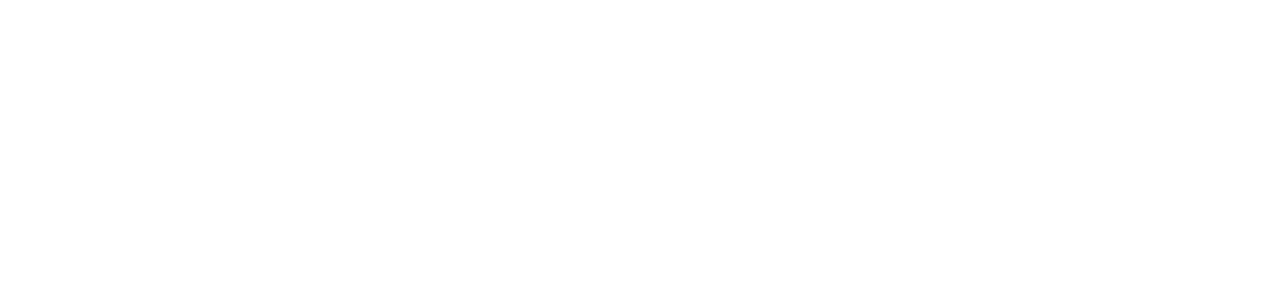
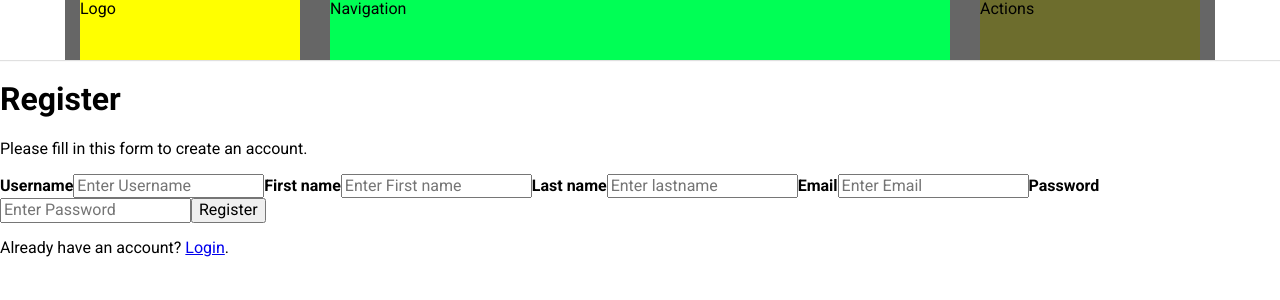
Before and after one commit to hungdao9919/blog-fe, a React (Create React App) app: page /register in a window 1280 px wide. Before the commit this address had no page. Shown: the top 300 px of the page. Built offline with nearby package versions, Linux system fonts and the light colour scheme.

Commit message:
register new user service

```diff
--- a/src/App.js
+++ b/src/App.js
@@ -3,6 +3,7 @@
 import PostDetail from './pages/Posts'
 import Profile from './pages/Profile'
 import Login from './pages/Login'
+import Register from './pages/Register'
 import PostEditor from './components/PostEditor'
 import DefaultLayout from './components/Layouts/DefaultLayout'
 import HeaderOnlyLayout from './components/Layouts/HeaderOnlyLayout'
@@ -15,6 +16,7 @@
           <Route path='/posts' element={<DefaultLayout><PostDetail/></DefaultLayout>}/>
           <Route path='/profile' element={<HeaderOnlyLayout><Profile/></HeaderOnlyLayout>}/>
           <Route path='/login' element={<HeaderOnlyLayout><Login/></HeaderOnlyLayout>}/>
+          <Route path='/register' element={<HeaderOnlyLayout><Register/></HeaderOnlyLayout>}/>
           <Route path='/editor' element={<HeaderOnlyLayout><PostEditor/></HeaderOnlyLayout>}/>
         </Routes>
       </div>
--- a/src/pages/Register/index.js
+++ b/src/pages/Register/index.js
@@ -0,0 +1,54 @@
+import styles from './Register.module.scss'
+import {useState} from 'react'
+import { Link } from 'react-router-dom'
+import register from '../../services/register'
+
+function Login(){
+    const [username, setUsername] = useState('')
+    const [password, setPassword] = useState('')
+    const [firstname, setFirstname] = useState('')
+    const [lastname, setLastname] = useState('')
+    const [email, setEmail] = useState('')
+     const handleSubmit =async (e)=>{
+            e.preventDefault();
+            const registerResult =await register(username,password,firstname,lastname,email)
+            console.log(registerResult)
+    }
+
+    return <div className={styles.login_wrapper}>
+
+        <form onSubmit={handleSubmit} action="action_page.php">
+            <div className="container">
+                <h1>Register</h1>
+                <p>Please fill in this form to create an account.</p>
+
+                <label htmlFor="uname"><b>Username</b></label>
+                <input onChange={(e)=>setUsername(e.target.value)} value={username} type="text" placeholder="Enter Username" name="uname" required/>
+
+                <label htmlFor="firstname"><b>First name</b></label>
+                <input onChange={(e)=>setFirstname(e.target.value)} value={firstname} type="text" placeholder="Enter First name" name="firstname" required/>
+
+                <label htmlFor="lastname"><b>Last name</b></label>
+                <input onChange={(e)=>setLastname(e.target.value)} value={lastname} type="text" placeholder="Enter lastname" name="lastname" required/>
+
+                <label htmlFor="email"><b>Email</b></label>
+                <input onChange={(e)=>setEmail(e.target.value)} value={email}  type="text" placeholder="Enter Email" name="email" id="email" required/>
+
+                <label htmlFor="psw"><b>Password</b></label>
+                <input onChange={(e)=>setPassword(e.target.value)} value={password} type="password" placeholder="Enter Password" name="psw" id="psw" required/>
+
+                {/* <label htmlFor="psw-repeat"><b>Repeat Password</b></label>
+                <input type="password" placeholder="Repeat Password" name="psw-repeat" id="psw-repeat" required/> */}
+
+
+
+                <button type="submit" className="registerbtn">Register</button>
+            </div>
+
+            <div className="container signin">
+                <p>Already have an account? <Link  to='/login'>Login</Link>.</p>
+            </div>
+        </form>
+    </div>
+}
+export default Login;
--- /dev/null
+++ b/src/services/register/index.js
@@ -0,0 +1,28 @@
+import axios from "axios";
+
+const register = async (username, password, email, lastname, firstname, profileImage)=>{
+    return  await axios.post('http://34.125.251.148:3000/register', {
+        "username": username,
+        "password": password,
+        "email":email,
+        "lastname":lastname,
+        "firstname":firstname,
+        "profileImage":profileImage,
+      },
+      {
+        headers: {
+            'Accept': 'application/json',
+            'Content-Type': 'application/json'
+        },
+        // withCredentials: true,
+      }
+    )
+      .then( (response)=> {
+        localStorage.setItem('at',response.data.accessToken)
+        return response.data.accessToken
+      })
+      .catch( (error)=> {
+        return error.response.data.message
+      });
+}
+export default register
```
Also changed, not shown: src/pages/Register/Register.module.scss (added).
